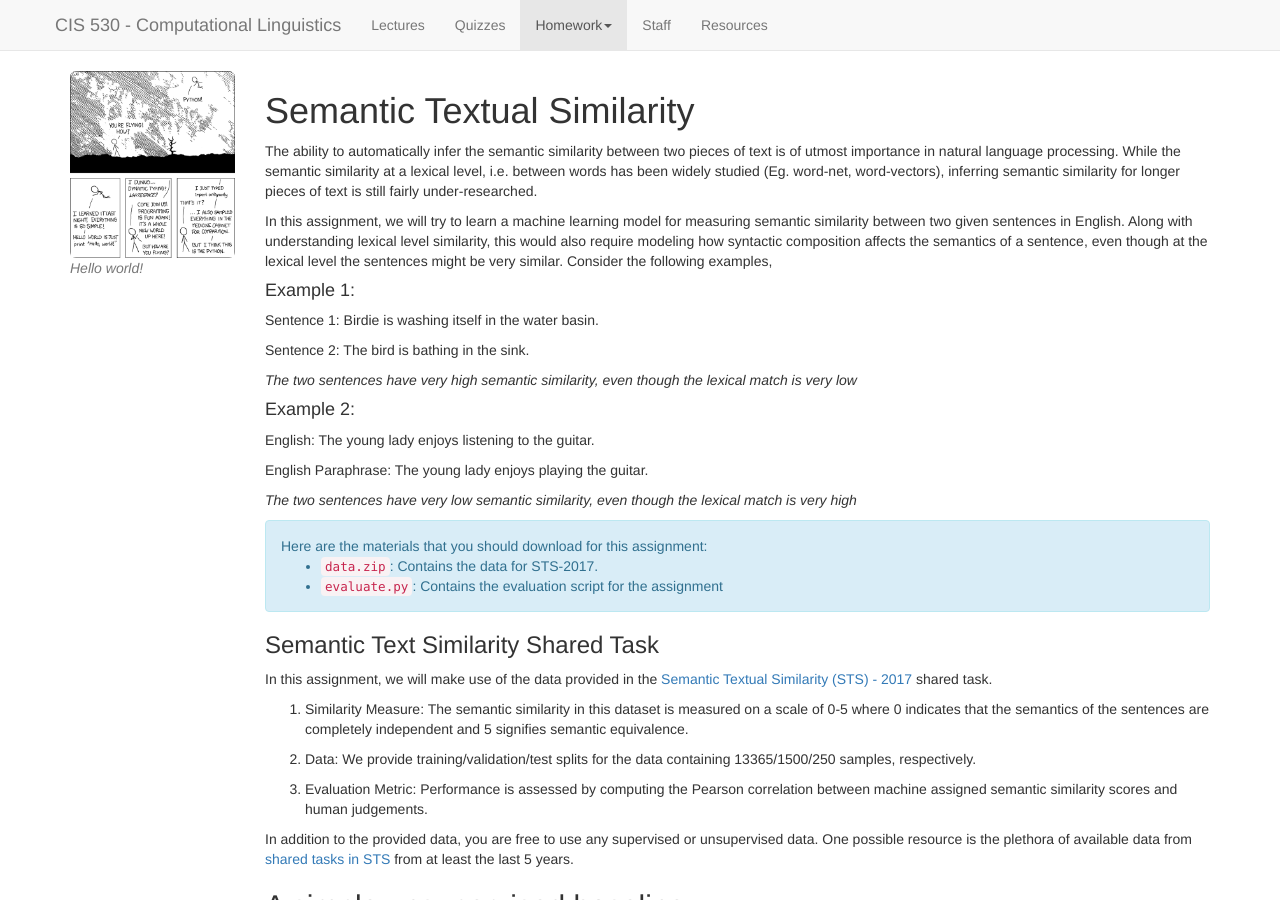
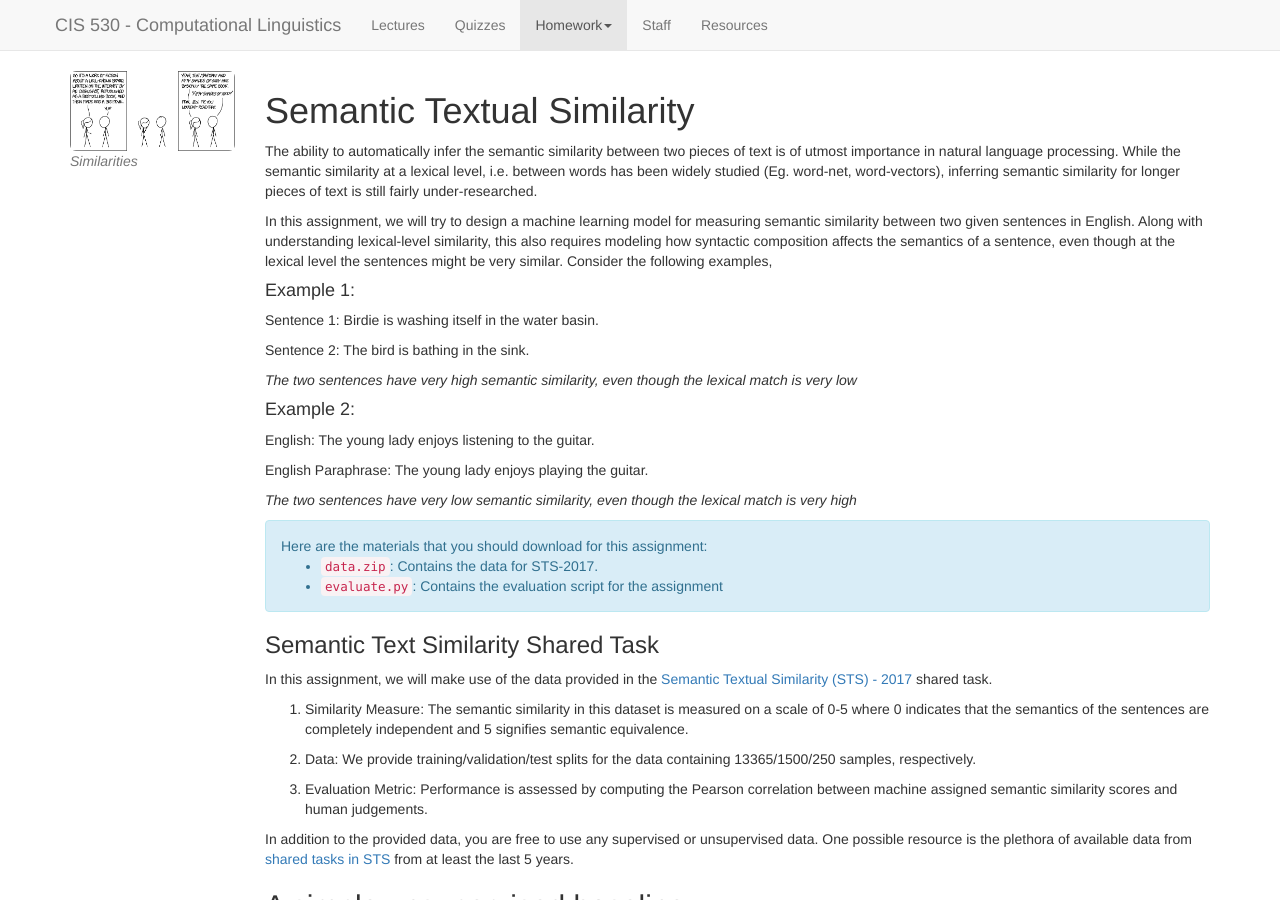
Before and after one commit to computational-linguistics-class/computational-linguistics-class.github.io, a Jekyll site: the page built from assignment9_sts.md, in a window 1280 px wide and 900 px high. Built offline with Jekyll 4.4.1, drawn with Linux system fonts in a browser that asks for light colours; nearby versions of some CDN libraries; a script that is not in the unit is left out; some of the changed lines change nothing that is shown; some of the changed text lies outside the part shown.

Commit message:
Updated STS HW

```diff
--- a/_layouts/default.html
+++ b/_layouts/default.html
@@ -78,7 +78,8 @@
                 <li><a href="{{ site.baseurl }}/term-project.html#milestone-3">Milestone 3</a></li>
                 <li><a href="{{ site.baseurl }}/term-project.html#milestone-4">Milestone 4</a></li>
                 <li><a href="{{ site.baseurl }}/term-project.html#milestone-5">Milestone 5</a></li>
-                <li><a href="{{ site.baseurl }}/assignment9_clpsych.html">HW9: Classifying depression (Optional)</a></li>
+                <li><a href="{{ site.baseurl }}/assignment9_clpsych.html">HW9: Classifying Depression (Optional)</a></li>
+                <li><a href="{{ site.baseurl }}/assignment9_sts.html">HW9: Semantic Textual Similarity (Optional)</a></li>
               </ol>
 
             <li id="staff"><a href="{{ site.baseurl }}/staff.html">Staff</a></li>
--- a/project_assignments/semantic-text-similarity.md
+++ b/assignment9_sts.md
@@ -1,18 +1,21 @@
 ---
 layout: default
-img: python.jpg
+img: similarities.png
 img_link: http://xkcd.com/353/
-caption: Hello world!
-title: Semantic Textual Similarity
+caption: Similarities
+title: Homework 9 (Optional) - Semantic Textual Similarity
 active_tab: homework
 term_project: true
+release_date: 2018-05-02
+due_date: 2018-05-12T11:00:00EST
+attribution: This assignment was designed by students in Penn's CIS 530 in the Spring of 2018 with help from Nikesh Garera.  It is based on [SemEval-2017 Task 1 "Semantic Textual Similarity Multilingual and Cross-lingual Focused Evaluation"](http://www.aclweb.org/anthology/S17-2001) by Dan Cer, Mona Diab, Eneko Agirre, Iñigo Loez-Gazpio and Lucia Specia.
 ---
 
 # Semantic Textual Similarity
 
 The ability to automatically infer the semantic similarity between two pieces of text is of utmost importance in natural language processing. While the semantic similarity at a lexical level, i.e. between words has been widely studied (Eg. word-net, word-vectors), inferring semantic similarity for longer pieces of text is still fairly under-researched.
 
-In this assignment, we will try to learn a machine learning model for measuring semantic similarity between two given sentences in English. Along with understanding lexical level similarity, this would also require modeling how syntactic composition affects the semantics of a sentence, even though at the lexical level the sentences might be very similar. Consider the following examples,
+In this assignment, we will try to design a machine learning model for measuring semantic similarity between two given sentences in English. Along with understanding lexical-level similarity, this also requires modeling how syntactic composition affects the semantics of a sentence, even though at the lexical level the sentences might be very similar. Consider the following examples,
 
 <!-- Semantic Textual Similarity (STS) measures the degree of equivalence in the underlying semantics of paired
 snippets of text. While making such an assessment is trivial for humans, constructing algorithms and
```
Also changed, not shown: assets/img/similarities.png (added).
